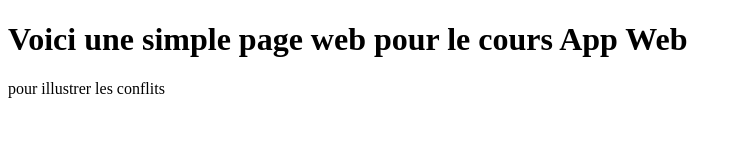
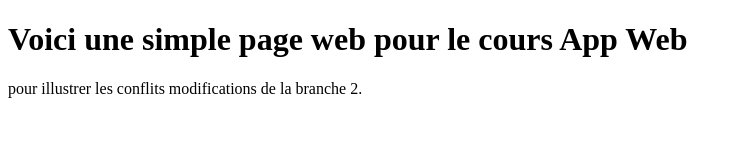
Before and after one commit to ImSimonLy/GitBash, a plain HTML site: page index.html in a window 1280 px wide. Shown: the whole page, without its empty margins (0-742 px from the left). Drawn offline with Linux system fonts and the light colour scheme.

Commit message:
modification de la balise p de index.html

```diff
--- a/index.html
+++ b/index.html
@@ -8,6 +8,6 @@
 </head>
 <body>
     <h1>Voici une simple page web pour le cours App Web</h1>
-    <p>pour illustrer les conflits</p>
+    <p>pour illustrer les conflits modifications de la branche 2.</p>
 </body>
 </html>
```
